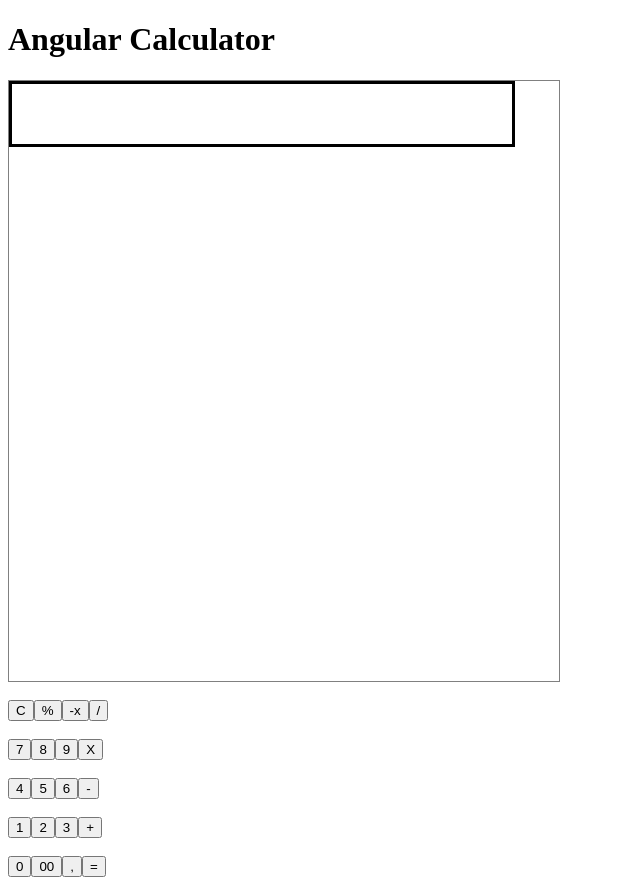
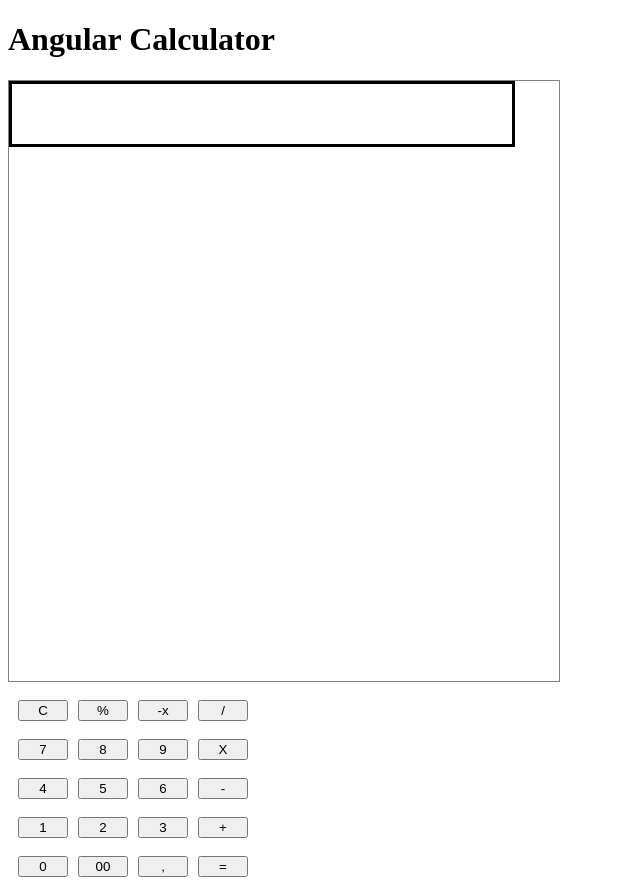
Before and after one commit to fcavallari-italcom/angular-calculator, an Angular app: page /calculator in a window 1280 px wide. Shown: the whole page, without its empty margins (0-640 px from the left). Built offline with nearby package versions, Linux system fonts and the light colour scheme.

Commit message:
Modifiche giorno 11

```diff
--- a/src/app/calculator/calculator.component.less
+++ b/src/app/calculator/calculator.component.less
@@ -4,3 +4,8 @@ div.calculator {
     width: 550px;
     display: block
 }
+
+.btn-primary {
+    margin-left: 10px;
+    width: 50px;
+}
```
